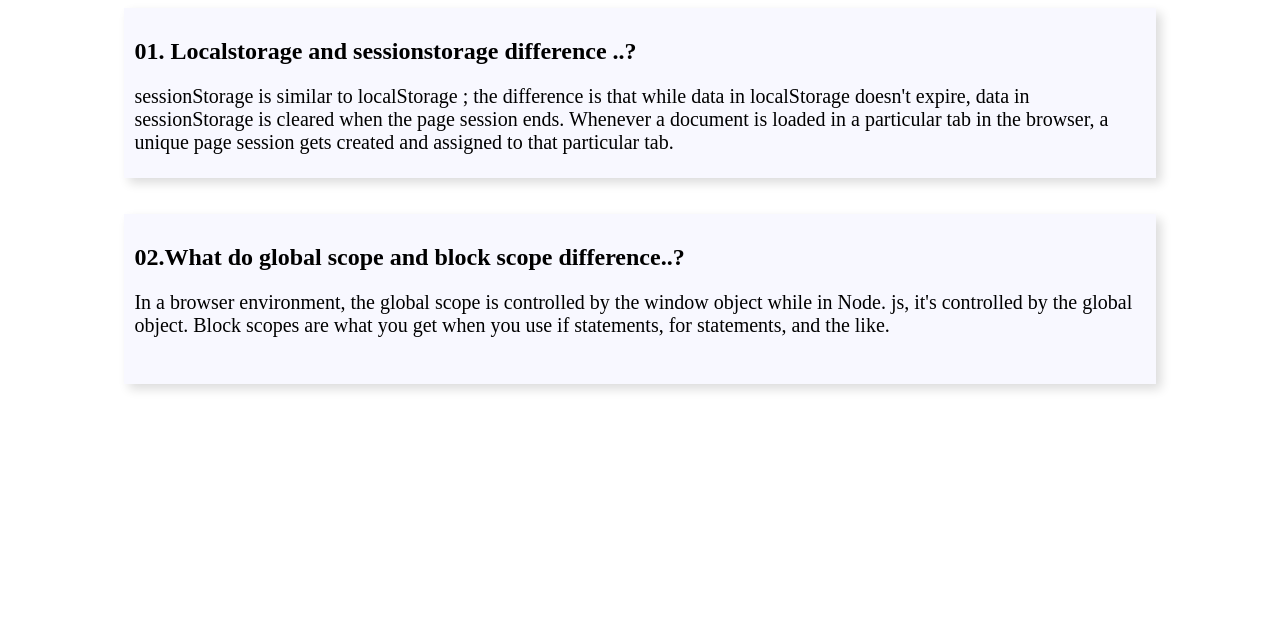
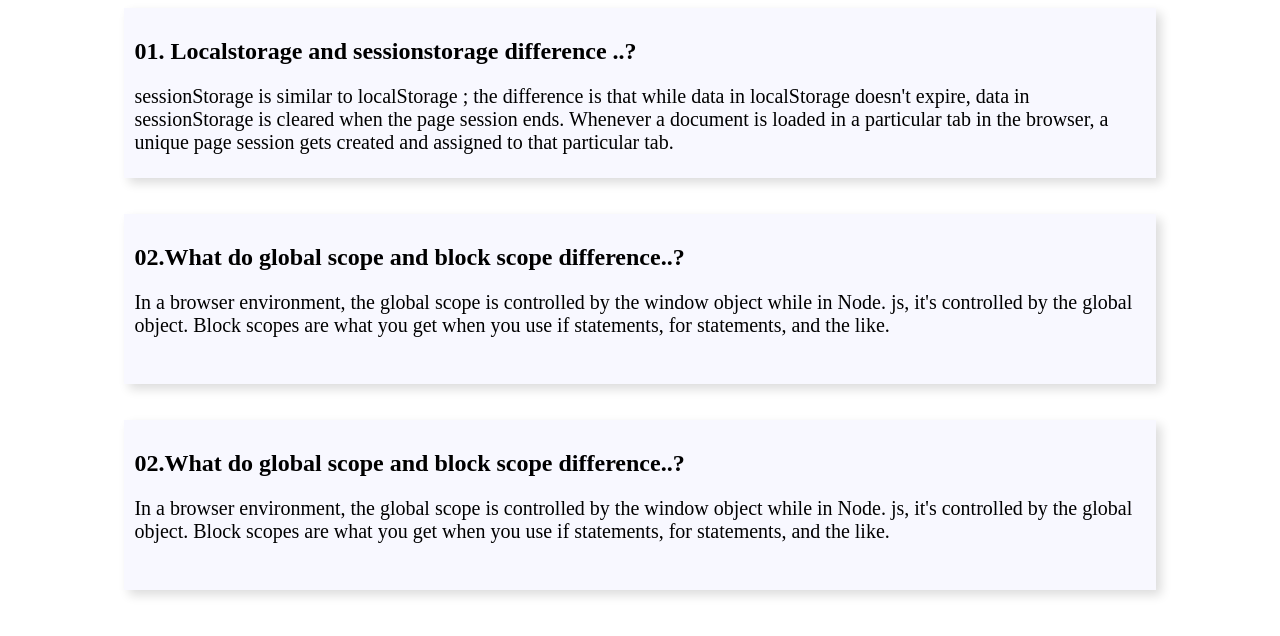
Before and after one commit to Rifazul-Islam/type-debug, a plain HTML site: page blog.html in a window 1280 px wide. Drawn offline with Linux system fonts and the light colour scheme.

Commit message:
add mistack error count

```diff
--- a/blog.html
+++ b/blog.html
@@ -47,6 +47,16 @@
             </div>
         </div>
 
+        <br> <br>
+        <div class="Blog">
+            <div class="blog-2">
+                <h1> 02.What do global scope and block scope difference..? </h1>
+                <p>In a browser environment, the global scope is controlled by the window object while in Node. js, it's
+                    controlled by the global object. Block scopes are what you get when you use if statements, for
+                    statements, and the like. </p>
+            </div>
+        </div>
+
     </section>
 </body>
 
--- a/script.js
+++ b/script.js
@@ -25,6 +25,7 @@
 
   // Handle backspace press
   if (newLetter == "Backspace") {
+    errorCount++;
     userText = userText.slice(0, userText.length - 1);
     return display.removeChild(display.lastChild);
   }
```
